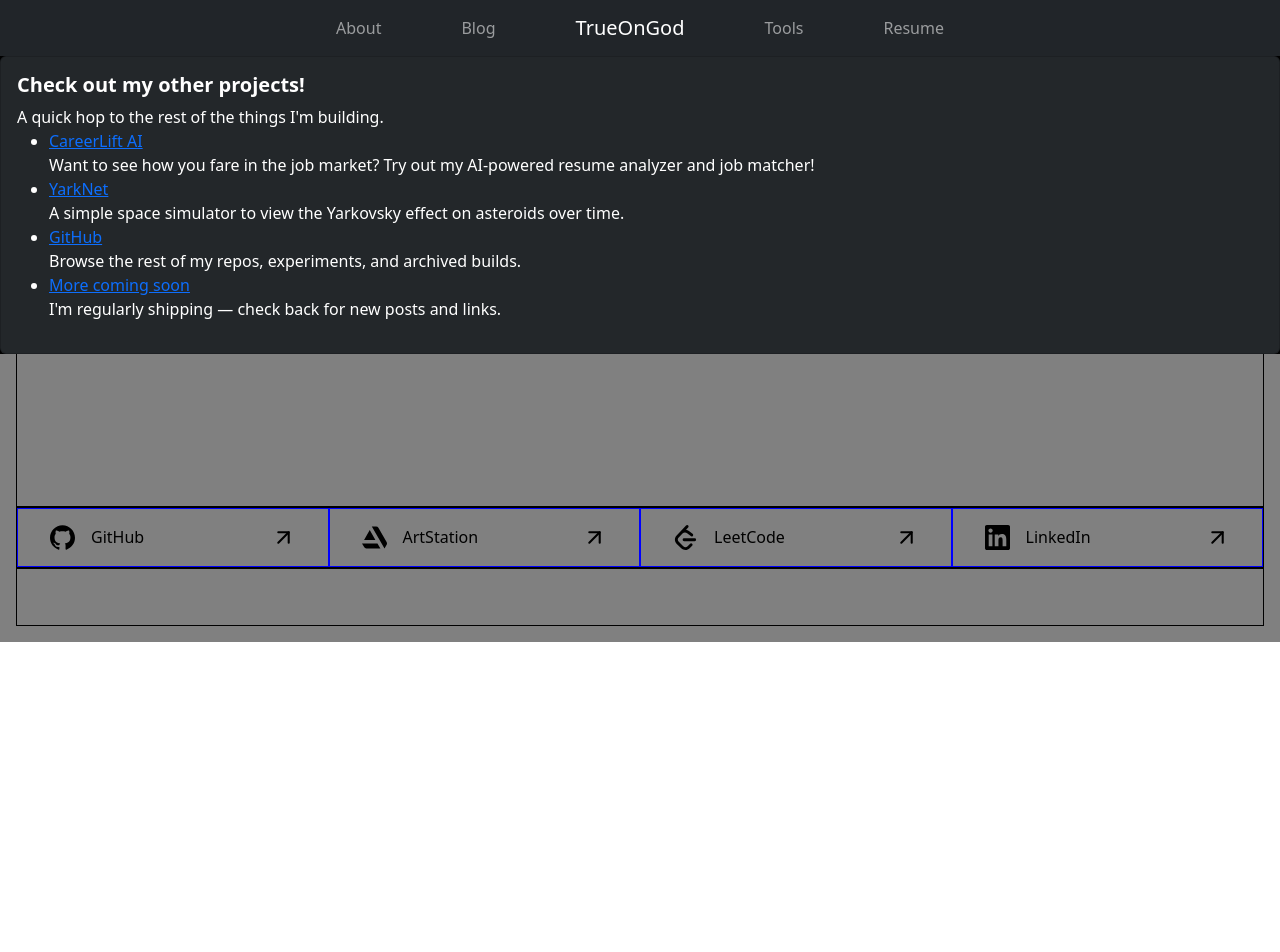
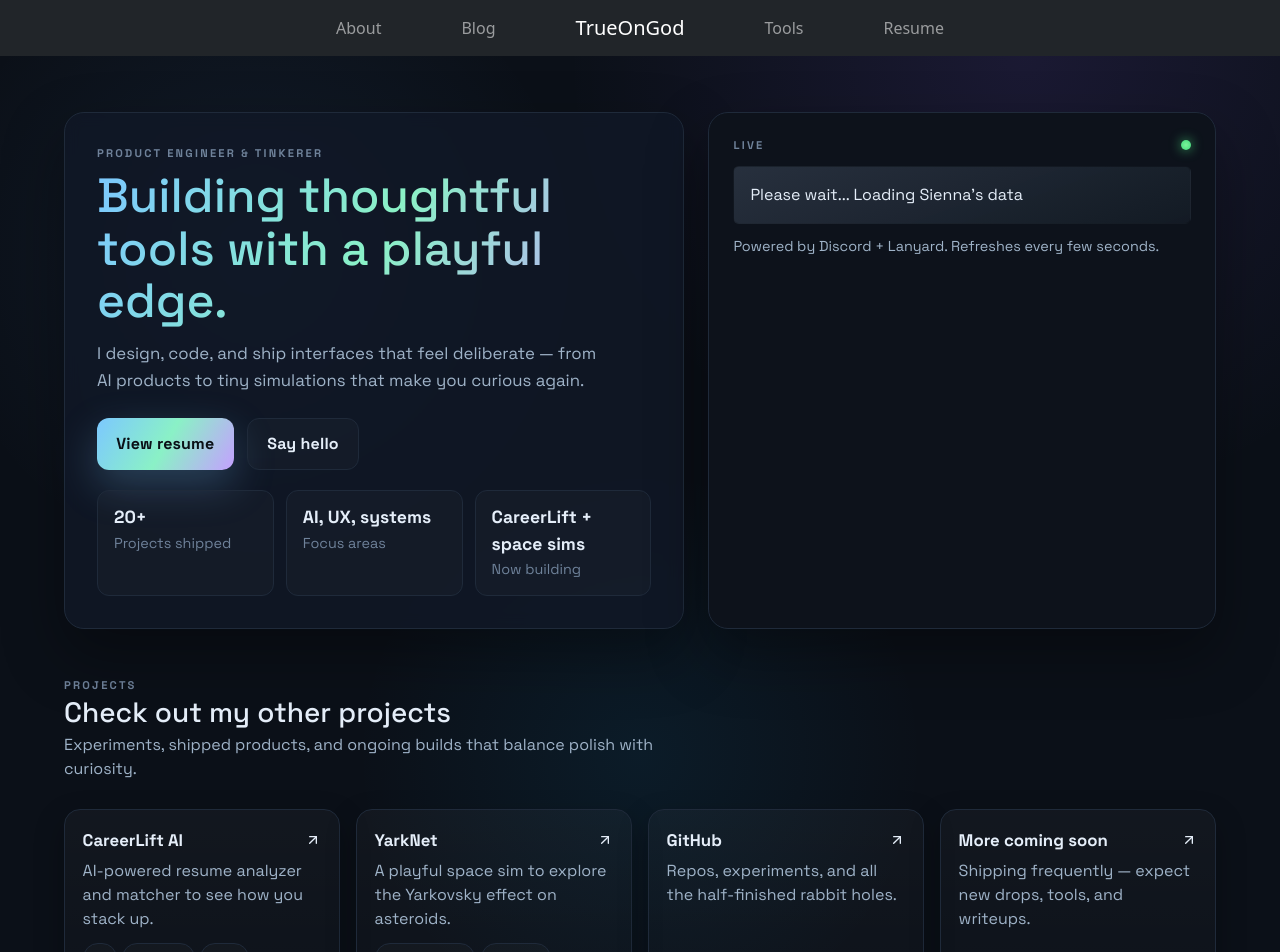
Before and after one commit to Datronizer/codex, a React (Vite) app: page / in a window 1280 px wide. Shown: the top 952 px of the page. Before the commit the page ends 800 px from the top, so only its background shows below. Built offline with nearby package versions, Linux system fonts and the light colour scheme; no server answers.

Commit message:
New simple, modern redesign

```diff
--- a/src/components/app/App.scss
+++ b/src/components/app/App.scss
@@ -1,13 +1,11 @@
 @use "../../const.scss" as const;
 
 .App {
-    background-color: const.$base-background;
-    color: const.$base-color;
-
-    height: 100%;
-
-    display: block;
-    overflow: auto;
+    background-color: #0b1018;
+    color: #e5eef9;
+    min-height: 100vh;
+    display: flex;
+    flex-direction: column;
 }
 
 .root {
--- a/src/components/app/Footer.scss
+++ b/src/components/app/Footer.scss
@@ -1,57 +1,66 @@
-@use "../../const" as const;
 @use "sass:color";
 
+$bg: #0d121b;
+$border: #1f2a3a;
+$muted: #8ca0bb;
+$accent: #7cc8ff;
+
 footer {
-    height: const.$footer-height;
-
-    padding: 1em;
-
-    background-color: gray;
-    display: flex;
-    align-items: end;
+    padding: 2.5rem 1.5rem;
+    background: $bg;
+    color: #e5eef9;
+    border-top: 1px solid $border;
 }
 
-footer>div>div {
-    padding: 1em 0;
-    // margin: 1em;
-    border: 1px solid black;
+footer .container-fluid {
+    max-width: 1200px;
+}
+
+footer > div > div {
+    padding: 0.6rem 0;
+    border: none;
 }
 
 .footer-external-links {
-    padding: 0;
+    padding: 0.75rem 0 0.25rem;
 
     .col {
-        padding: 0;
-
+        padding: 0.35rem;
         display: flex;
         flex-direction: row;
         justify-content: center;
 
         button {
-            padding: 1em 2em;
+            padding: 0.85rem 1.1rem;
             width: 100%;
             display: flex;
             justify-content: space-between;
-
-            border: 1px solid blue;
-            background-color: transparent;
+            align-items: center;
+            border-radius: 0.9rem;
+            border: 1px solid $border;
+            background: rgba(255, 255, 255, 0.02);
+            color: #e5eef9;
+            transition: transform 140ms ease, border-color 150ms ease, background 150ms ease;
 
             :first-child {
                 border-right: 0;
             }
 
             &:hover {
-                background-color: color.adjust(const.$base-color, $lightness: -10%);
+                background: color.adjust($bg, $lightness: 4%);
+                border-color: color.adjust($border, $lightness: 12%);
+                transform: translateY(-2px);
             }
 
             span {
                 display: flex;
-                gap: 1em;
+                gap: 0.65rem;
+                align-items: center;
             }
-        }
-
-        &:first-child {
-            border-right: 0;
         }
     }
 }
+
+footer .row:first-child {
+    color: $muted;
+}
--- a/src/components/app/Footer.tsx
+++ b/src/components/app/Footer.tsx
@@ -11,10 +11,10 @@ export function Footer()
             <Container fluid>
                 <Row>
                     <Col>
-                        Welcome to my site
+                        Thanks for dropping by.
                     </Col>
                     <Col>
-                        Lorem ipsum dolor sit amet, consectetur adipiscing elit, sed do eiusmod tempor incididunt ut labore et dolore magna aliqua. Ut enim ad minim veniam, quis nostrud exercitation ullamco laboris nisi ut aliquip ex ea commodo consequat. Duis aute irure dolor in reprehenderit in voluptate velit esse cillum dolore eu fugiat nulla pariatur. Excepteur sint occaecat cupidatat non proident, sunt in culpa qui officia deserunt mollit anim id est laborum.
+                        I share what I'm building across AI tools, simulations, and design systems. If something sparks an idea, let's collaborate.
                     </Col>
                 </Row>
                 <Row className="footer-external-links">
--- a/src/components/dashboard/DiscordBox.tsx
+++ b/src/components/dashboard/DiscordBox.tsx
@@ -9,7 +9,7 @@ export const DiscordBox = ({ lanyardData }: { lanyardData?: LanyardData; }): JSX
     if (!lanyardData)
     {
         return (
-            <Card className="discord-card" style={{ backgroundColor: "#23272a" }}>
+            <Card className="discord-card">
                 <Card.Body className="discord-box">
                     Please wait... Loading Sienna's data
                 </Card.Body>
@@ -20,7 +20,7 @@ export const DiscordBox = ({ lanyardData }: { lanyardData?: LanyardData; }): JSX
     const game = lanyardData.activities.filter(e => e.name !== "Spotify")[0] ?? undefined;
 
     return (
-        <Card className="discord-card" style={{ backgroundColor: "#23272a" }}>
+        <Card className="discord-card">
             <Card.Body className="discord-box">
                 <Row>
                     <Col style={{ maxWidth: "fit-content" }}>
--- a/src/components/home/Home.scss
+++ b/src/components/home/Home.scss
@@ -1,145 +1,322 @@
-@use "homepage/activity";
+@use "../../stylesheets/scss/homepage/activity";
+@import url('https://fonts.googleapis.com/css2?family=Space+Grotesk:wght@400;500;600;700&display=swap');
 
 
-.start-button:active {
-    filter: sepia(10%) saturate(300%) brightness(60%) hue-rotate(180deg);
+$surface: rgba(17, 24, 39, 0.8);
+$surface-strong: #0d121b;
+$border: #1f2a3a;
+$accent: #7cc8ff;
+$accent-strong: linear-gradient(120deg, #7cc8ff, #8af1c6, #c4a0ff);
+$muted: #9fb3c8;
+$muted-strong: #6f829a;
+$card-shadow: 0 25px 60px rgba(0, 0, 0, 0.35);
 
-
-    border-top: #101114 1px solid;
-    border-left: #101114 1px solid;
-    border-bottom: #fdffff 1px solid;
-    border-right: #fdffff 1px solid;
+.home-page {
+    min-height: 100vh;
+    background: radial-gradient(circle at 20% 20%, rgba(96, 165, 250, 0.08), transparent 25%),
+        radial-gradient(circle at 80% 0%, rgba(139, 92, 246, 0.12), transparent 32%),
+        radial-gradient(circle at 50% 70%, rgba(14, 165, 233, 0.08), transparent 30%),
+        #0b1018;
+    color: #e5eef9;
+    font-family: "Space Grotesk", "DM Sans", "Helvetica Neue", sans-serif;
 }
 
-.home-container {
-    // display:;
-    // flex-direction: column;
-    // flex: 1;
-
-    position: static;
-    // scrol
-
-    height: 100vh;
-    width: 100vw;
+.content-shell {
+    max-width: 1200px;
+    margin: 0 auto;
+    padding: 3.5rem 1.5rem 4rem;
+    display: flex;
+    flex-direction: column;
+    gap: 3rem;
 }
 
-.home-content {
+.eyebrow {
+    text-transform: uppercase;
+    letter-spacing: 0.2em;
+    font-size: 0.7rem;
+    color: $muted-strong;
+    font-weight: 700;
+}
+
+.hero-grid {
+    display: grid;
+    grid-template-columns: minmax(0, 1.1fr) minmax(280px, 0.9fr);
+    gap: 1.5rem;
+    align-items: stretch;
+
+    @media (max-width: 960px) {
+        grid-template-columns: 1fr;
+    }
+}
+
+.hero-card {
+    background: $surface;
+    border: 1px solid $border;
+    border-radius: 1.25rem;
+    padding: 2rem;
+    box-shadow: $card-shadow;
+    backdrop-filter: blur(8px);
+}
+
+.hero-title {
+    font-size: clamp(2.2rem, 4vw, 3rem);
+    margin: 0.5rem 0 0.75rem;
+    line-height: 1.1;
+    background-image: $accent-strong;
+    background-clip: text;
+    -webkit-background-clip: text;
+    color: transparent;
+}
+
+.lede {
+    color: $muted;
+    max-width: 48ch;
+    margin-bottom: 1.5rem;
+    font-size: 1.05rem;
+    line-height: 1.6;
+}
+
+.hero-actions {
+    display: flex;
+    gap: 0.85rem;
+    flex-wrap: wrap;
+    margin-bottom: 1.25rem;
+}
+
+.primary-button,
+.ghost-button {
+    display: inline-flex;
+    align-items: center;
+    justify-content: center;
+    padding: 0.8rem 1.2rem;
+    border-radius: 0.75rem;
+    font-weight: 700;
+    letter-spacing: 0.01em;
+    text-decoration: none;
+    transition: transform 150ms ease, box-shadow 200ms ease, background 200ms ease;
+}
+
+.primary-button {
+    background-image: $accent-strong;
+    color: #0a0f16;
+    box-shadow: 0 15px 40px rgba(124, 200, 255, 0.25);
+
+    &:hover {
+        transform: translateY(-1px);
+        box-shadow: 0 18px 44px rgba(124, 200, 255, 0.4);
+    }
+}
+
+.ghost-button {
+    border: 1px solid $border;
+    color: #e5eef9;
+    background: rgba(255, 255, 255, 0.02);
+
+    &:hover {
+        border-color: #2d3a4f;
+        transform: translateY(-1px);
+        background: rgba(255, 255, 255, 0.04);
+    }
+}
+
+.hero-stats {
+    display: grid;
+    grid-template-columns: repeat(auto-fit, minmax(160px, 1fr));
+    gap: 0.75rem;
+}
+
+.stat-chip {
+    border: 1px solid $border;
+    border-radius: 0.75rem;
+    padding: 0.85rem 1rem;
+    background: rgba(255, 255, 255, 0.02);
+}
+
+.stat-value {
+    font-weight: 800;
+    font-size: 1.1rem;
+    margin-bottom: 0.15rem;
+}
+
+.stat-label {
+    color: $muted-strong;
+    font-size: 0.9rem;
+}
+
+.status-panel {
+    background: $surface-strong;
+    border: 1px solid $border;
+    border-radius: 1.25rem;
+    padding: 1.5rem;
+    box-shadow: $card-shadow;
     display: flex;
     flex-direction: column;
-    align-items: stretch;
-    gap: 1rem;
-    padding: 1.5rem;
+    gap: 0.75rem;
+    backdrop-filter: blur(8px);
 }
 
-.discord-box-container {
+.panel-header,
+.panel-footer {
     display: flex;
-    justify-content: flex-end;
-    width: 100%;
+    align-items: center;
+    justify-content: space-between;
+    color: $muted;
+    font-size: 0.9rem;
 }
 
-.projects-card {
+.panel-footer {
+    justify-content: flex-start;
+    gap: 0.5rem;
+}
+
+.live-dot {
+    width: 10px;
+    height: 10px;
+    border-radius: 999px;
+    background: radial-gradient(circle, #7cf29a 0%, #4ade80 80%);
+    box-shadow: 0 0 12px rgba(74, 222, 128, 0.8);
+}
+
+.projects-section,
+.links-section {
+    display: flex;
+    flex-direction: column;
+    gap: 1.25rem;
+}
+
+.section-header h2 {
+    margin: 0.2rem 0;
+    font-size: 1.75rem;
+}
+
+.section-subtitle {
+    color: $muted;
+    margin: 0.2rem 0 0.5rem;
+    max-width: 60ch;
+}
+
+.projects-grid {
+    display: grid;
+    grid-template-columns: repeat(auto-fit, minmax(240px, 1fr));
+    gap: 1rem;
+}
+
+.project-card {
+    display: flex;
+    flex-direction: column;
+    gap: 0.4rem;
+    border-radius: 1rem;
+    padding: 1.1rem 1.1rem 1rem;
+    background: linear-gradient(180deg, rgba(255, 255, 255, 0.03), rgba(255, 255, 255, 0.01));
+    border: 1px solid $border;
+    text-decoration: none;
+    color: inherit;
+    transition: transform 150ms ease, border-color 150ms ease, box-shadow 200ms ease;
+    box-shadow: 0 12px 30px rgba(0, 0, 0, 0.28);
+
+    &:hover {
+        transform: translateY(-4px);
+        border-color: rgba(124, 200, 255, 0.4);
+        box-shadow: 0 18px 44px rgba(0, 0, 0, 0.4);
+    }
+}
+
+.project-card__top {
+    display: flex;
+    justify-content: space-between;
+    align-items: center;
+    gap: 0.75rem;
+}
+
+.project-name {
+    font-weight: 700;
+    font-size: 1.05rem;
+}
+
+.project-summary {
+    color: $muted;
+    margin: 0;
+    line-height: 1.5;
+}
+
+.project-tags {
+    display: flex;
+    gap: 0.35rem;
+    flex-wrap: wrap;
+    margin-top: 0.35rem;
+}
+
+.tag {
+    border: 1px solid $border;
+    border-radius: 999px;
+    padding: 0.25rem 0.65rem;
+    font-size: 0.8rem;
+    color: $muted;
+    background: rgba(255, 255, 255, 0.02);
+}
+
+.links-grid {
+    display: grid;
+    grid-template-columns: repeat(auto-fit, minmax(220px, 1fr));
+    gap: 0.75rem;
+}
+
+.link-card {
+    display: flex;
+    justify-content: space-between;
+    align-items: center;
+    padding: 0.9rem 1rem;
+    border-radius: 0.9rem;
+    border: 1px solid $border;
+    text-decoration: none;
+    color: inherit;
+    background: rgba(255, 255, 255, 0.02);
+    transition: transform 150ms ease, border-color 150ms ease, background 150ms ease;
+
+    &:hover {
+        transform: translateY(-2px);
+        border-color: rgba(124, 200, 255, 0.4);
+        background: rgba(255, 255, 255, 0.04);
+    }
+}
+
+.link-meta {
+    display: flex;
+    align-items: center;
+    gap: 0.55rem;
+    color: $muted;
+}
+
+.link-label {
+    color: #e5eef9;
+    font-weight: 600;
+}
+
+// Discord box overrides
+.discord-card {
+    width: 100%;
+    max-width: none;
+    margin: 0;
+    background: linear-gradient(160deg, rgba(42, 52, 66, 0.9), rgba(20, 27, 37, 0.95)) !important;
+    border: 1px solid $border;
+    border-radius: 1rem;
+}
+
+.discord-box {
     display: flex;
     flex-direction: column;
     gap: 0.75rem;
 }
 
-.projects-intro {
-    color: lightgray;
-    margin-bottom: 0.25rem;
+.username {
+    font-size: 1.05rem;
+    font-weight: 700;
 }
 
-.projects-list {
-    list-style: none;
-    padding-left: 0;
-    margin: 0;
-    display: grid;
-    gap: 0.75rem;
+.activities {
+    color: $muted;
 }
 
-.project-item {
-    background-color: #1c1f22;
-    border: 1px solid #2f3336;
-    border-radius: 0.5rem;
-    padding: 0.75rem 1rem;
+.view-profile {
+    background-color: #5662f6 !important;
 }
-
-.project-link {
-    color: #9bb6ff;
-    font-weight: 600;
-    text-decoration: none;
-}
-
-.project-link:hover {
-    text-decoration: underline;
-}
-
-.project-summary {
-    color: lightgray;
-    margin-top: 0.25rem;
-}
-
-.home-grid {
-    display: grid;
-    margin: 2%;
-    padding: 2rem;
-    flex-direction: column;
-    flex: 1;
-
-    border: solid 0.5em white;
-}
-
-.home-taskbar {
-    position: fixed;
-    bottom: 0;
-    left: 0;
-    right: 0;
-
-    display: flex;
-    border-top: #fdffff 2px solid;
-    background-color: #c3c3c3;
-    height: 26px;
-    width: auto;
-}
-
-
-.menu-container {
-    margin: auto 0 2.5% 2.5%;
-
-    display: flex;
-    flex-direction: row;
-    justify-content: flex-start;
-    align-content: space-around;
-    align-items: baseline;
-}
-
-.menu {
-    font-family: 'Courier New', Courier, monospace;
-    font-weight: lighter;
-    font-size: large;
-
-    list-style: none;
-}
-
-.menu>li {
-    margin: 0.75rem;
-}
-
-.menu>li>a {
-    padding: 0.25rem 3rem 0.25rem 0.5rem;
-    text-decoration: none;
-
-    color: #fff;
-    background-color: #101114;
-}
-
-.menu>li>a:hover {
-    padding: 0.75rem 3rem 0.75rem 0.5rem;
-    margin: 0.75rem 0rem;
-
-    background-color: blue;
-}
-
-.menu>li>a:hover::before {
-    text-decoration: none;
-    content: "// ";
-}
--- a/src/components/home/Home.tsx
+++ b/src/components/home/Home.tsx
@@ -1,11 +1,10 @@
-import { LanyardResponse, LanyardData } from "./dtos/LanyardTypes";
 import { FC, useEffect, useState } from "react";
-
-// import startButton from "/assets/win98-start-button.png";
-import PageIcon from "./subcomponents/PageIcon";
+import { LuArrowUpRight } from "react-icons/lu";
+import { SiArtstation, SiGithub, SiLeetcode, SiLinkedin } from "react-icons/si";
 import { Server } from "@/Server";
-import { Card, Row } from "react-bootstrap";
 import { DiscordBox } from "../dashboard/DiscordBox";
+import { LanyardData, LanyardResponse } from "./dtos/LanyardTypes";
+import "./Home.scss";
 
 
 const URL = `https://api.lanyard.rest/v1/users/${import.meta.env.VITE_DISCORD_ID}`;
@@ -14,80 +13,139 @@ const URL = `https://api.lanyard.rest/v1/users/${import.meta.env.VITE_DISCORD_ID
 export const Home: FC = () =>
 {
     const [lanyard, setLanyard] = useState<LanyardData>();
-    const [startToggle, setStartToggle] = useState<boolean>(false);
     const projectLinks = [
         {
             title: "CareerLift AI",
-            description: "Want to see how you fare in the job market? Try out my AI-powered resume analyzer and job matcher!",
+            description: "AI-powered resume analyzer and matcher to see how you stack up.",
             href: import.meta.env.VITE_PORTFOLIO_URL || "https://careerlift.trueongod.com/",
-            isNewProject: true
+            tags: ["AI", "Product", "New"]
         },
         {
             title: "YarkNet",
-            description: "A simple space simulator to view the Yarkovsky effect on asteroids over time.",
+            description: "A playful space sim to explore the Yarkovsky effect on asteroids.",
             href: import.meta.env.VITE_YARKNET_URL || "https://yarknet.trueongod.com/",
-            isNewProject: true
+            tags: ["Visualization", "Physics"]
         },
         {
             title: "GitHub",
-            description: "Browse the rest of my repos, experiments, and archived builds.",
+            description: "Repos, experiments, and all the half-finished rabbit holes.",
             href: import.meta.env.VITE_GITHUB_URL || "https://github.com/"
         },
         {
             title: "More coming soon",
-            description: "I'm regularly shipping — check back for new posts and links.",
+            description: "Shipping frequently — expect new drops, tools, and writeups.",
             href: import.meta.env.VITE_PORTFOLIO_URL || "https://github.com/"
+        }
+    ];
+
+    const highlightStats = [
+        { label: "Projects shipped", value: "20+" },
+        { label: "Focus areas", value: "AI, UX, systems" },
+        { label: "Now building", value: "CareerLift + space sims" }
+    ];
+
+    const socialLinks = [
+        {
+            label: "GitHub",
+            href: import.meta.env.VITE_GITHUB_URL || "https://github.com/",
+            icon: <SiGithub size={18} />
+        },
+        {
+            label: "ArtStation",
+            href: "https://www.artstation.com/Datronizer",
+            icon: <SiArtstation size={18} />
+        },
+        {
+            label: "LeetCode",
+            href: "https://leetcode.com/u/Datronizer/",
+            icon: <SiLeetcode size={18} />
+        },
+        {
+            label: "LinkedIn",
+            href: "https://www.linkedin.com/in/tqc/",
+            icon: <SiLinkedin size={18} />
         }
     ];
 
     useEffect(() =>
     {
-        const intervalId = setInterval(() =>
+        const fetchLanyard = () =>
         {
             Server.get<LanyardResponse>(URL, true)
                 .then(e => setLanyard(e.data))
                 .catch(err => console.error(err));
-        }, 5000);
+        };
+
+        fetchLanyard();
+
+        const intervalId = setInterval(fetchLanyard, 5000);
 
         return () => clearInterval(intervalId);
-    }, [lanyard]);
+    }, []);
 
     return (
-        <div className="home-container">
-            <div className="menu-container">
+        <div className="home-page">
+            <div className="content-shell">
+                <section className="hero-grid">
+                    <div className="hero-card">
+                        <div className="eyebrow">Product engineer & tinkerer</div>
+                        <h1 className="hero-title">Building thoughtful tools with a playful edge.</h1>
+                        <p className="lede">
+                            I design, code, and ship interfaces that feel deliberate — from AI products to tiny simulations
+                            that make you curious again.
+                        </p>
+                        <div className="hero-actions">
+                            <a className="primary-button" href="/resume">View resume</a>
+                            <a className="ghost-button" href="mailto:siennatruong@trueongod.com">Say hello</a>
+                        </div>
+                        <div className="hero-stats">
+                            {highlightStats.map(stat => (
+                                <div className="stat-chip" key={stat.label}>
+                                    <div className="stat-value">{stat.value}</div>
+                                    <div className="stat-label">{stat.label}</div>
+                                </div>
+                            ))}
+                        </div>
+                    </div>
+                    <div className="status-panel">
+                        <div className="panel-header">
+                            <span className="eyebrow">Live</span>
+                            <span className="live-dot" />
+                        </div>
+                        <DiscordBox lanyardData={lanyard} />
+                        <div className="panel-footer">
+                            Powered by Discord + Lanyard. Refreshes every few seconds.
+                        </div>
+                    </div>
+                </section>
 
-            </div>
-
-            <div className="home-content">
-                {/* <div className="discord-box-container">
-                    <DiscordBox lanyardData={lanyard} />
-                </div>
-                <Card style={{ backgroundColor: "#23272a" }}>
-                    <Card.Body className="" style={{ color: "white" }}>
-                        <Row>
-                            Blog goes here
-                        </Row>
-                    </Card.Body>
-                </Card> */}
-                <Card style={{ backgroundColor: "#23272a" }}>
-                    <Card.Body className="projects-card" style={{ color: "white" }}>
-                        <h5><b>Check out my other projects!</b></h5>
-                        <div className="projects-intro">A quick hop to the rest of the things I'm building.</div>
-                        <ul className="projects-list">
-                            {projectLinks.map(link => (
-                                <li key={link.title} className={`project-item ${link.isNewProject ? "new-project" : ""}`}>
-                                    <a className="project-link" href={link.href} target="_blank" rel="noreferrer">
-                                        {link.title}
-                                    </a>
-                                    <div className="project-summary">{link.description}</div>
-                                </li>
-                            ))}
-                        </ul>
-                    </Card.Body>
-                </Card>
-            </div>
-            <div className={`home-taskbar ${startToggle ? "active" : ""}`}>
-                {/* <input type="checkbox" className="start-button" src={startButton} checked={startToggle} onChange={() => setStartToggle(!startToggle)} /> */}
+                <section className="projects-section">
+                    <div className="section-header">
+                        <div className="eyebrow">Projects</div>
+                        <h2>Check out my other projects</h2>
+                        <p className="section-subtitle">
+                            Experiments, shipped products, and ongoing builds that balance polish with curiosity.
+                        </p>
+                    </div>
+                    <div className="projects-grid">
+                        {projectLinks.map(link => (
+                            <a key={link.title} className="project-card" href={link.href} target="_blank" rel="noreferrer">
+                                <div className="project-card__top">
+                                    <div className="project-name">{link.title}</div>
+                                    <LuArrowUpRight aria-hidden />
+                                </div>
+                                <p className="project-summary">{link.description}</p>
+                                {link.tags &&
+                                    <div className="project-tags">
+                                        {link.tags.map(tag => (
+                                            <span key={`${link.title}-${tag}`} className="tag">{tag}</span>
+                                        ))}
+                                    </div>
+                                }
+                            </a>
+                        ))}
+                    </div>
+                </section>
             </div>
         </div>
     );
```
